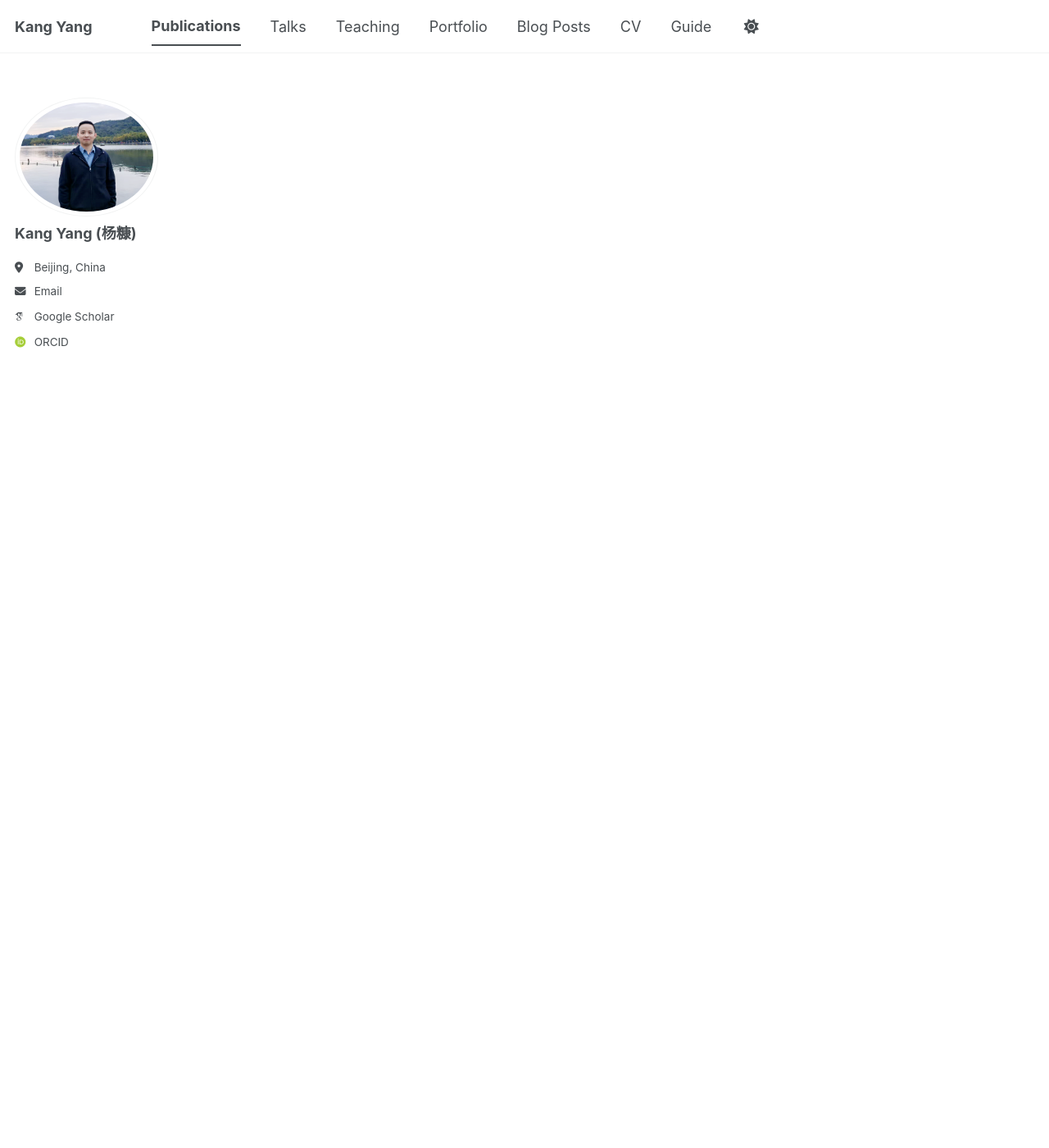
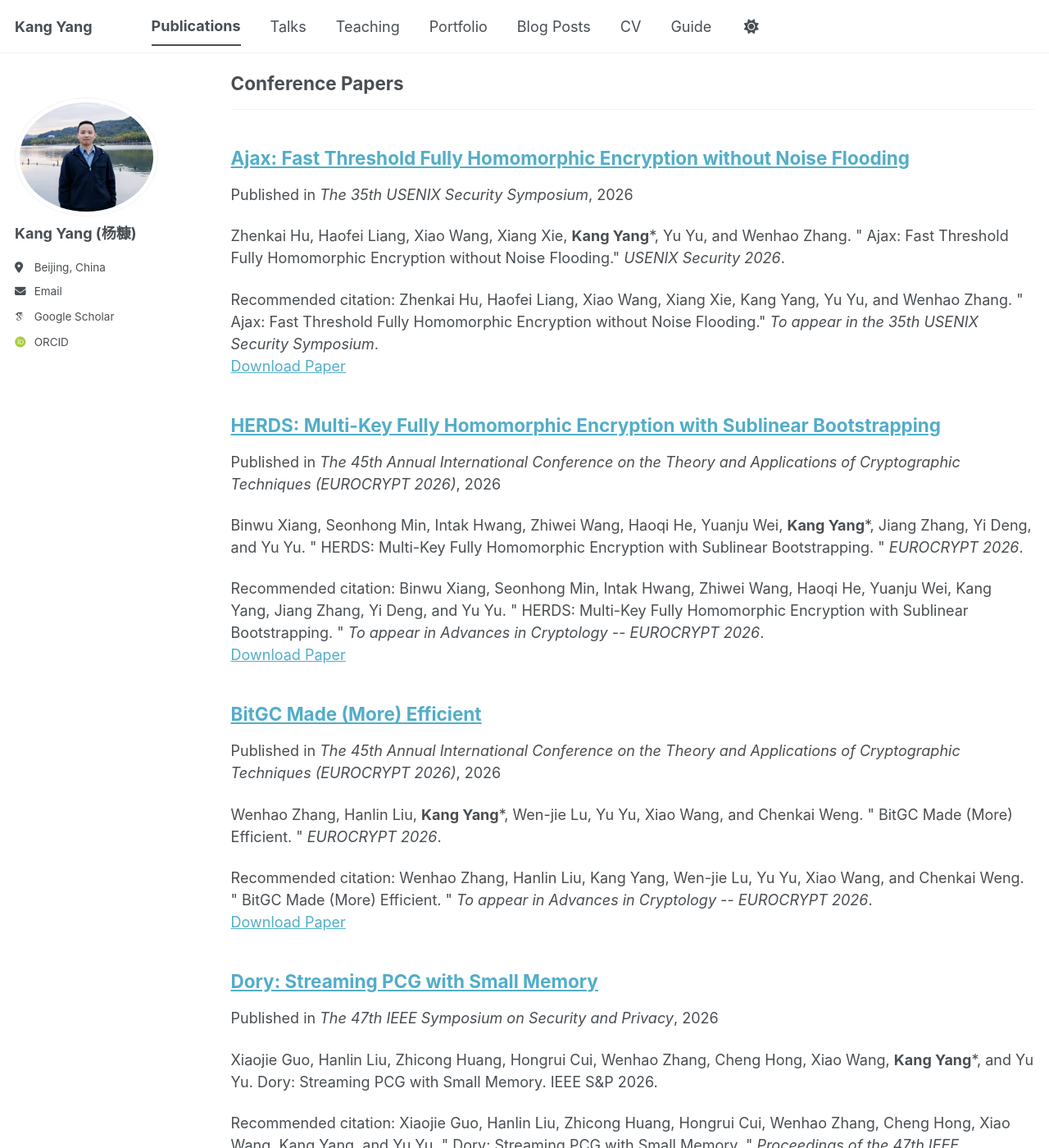
Before and after one commit to yangkang2048/yangkang2048.github.io, a Jekyll site: the page built from _pages/publications.html, in a window 1280 px wide and 1400 px high, scrolled down 1957 px. Shown: the whole window at 82% size. Built offline with Jekyll 4.4.1, drawn with Linux system fonts in a browser that asks for light colours; some web fonts are replaced; a script bundle is joined from its source files by our own code; library files that are not in the unit come from our copies; some of the changed text lies outside the part shown.

Commit message:
add publications

```diff
--- a/_config.yml
+++ b/_config.yml
@@ -246,7 +246,7 @@ defaults:
       author_profile: true
       read_time: true
       comments: true
-      share: true
+      share: false
       related: true
   # _pages
   - scope:
@@ -262,7 +262,7 @@ defaults:
     values:
       layout: single
       author_profile: true
-      share: true
+      share: false
       comments: true
   # _publications
   - scope:
@@ -271,7 +271,7 @@ defaults:
     values:
       layout: single
       author_profile: true
-      share: true
+      share: false
       comments: true
   # _portfolio
   - scope:
@@ -280,7 +280,7 @@ defaults:
     values:
       layout: single
       author_profile: true
-      share: true
+      share: false
       comment: true
   # _talks
   - scope:
@@ -289,7 +289,7 @@ defaults:
     values:
       layout: talk
       author_profile: true
-      share: true
+      share: false
 
 
 # Sass/SCSS
--- a/_includes/social-share.html
+++ b/_includes/social-share.html
@@ -1,10 +1,13 @@
 {% include base_path %}
 
 <section class="page__share">
+  <!--
   {% if site.data.ui-text[site.locale].share_on_label %}
     <h4 class="page__share-title">{{ site.data.ui-text[site.locale].share_on_label | default: "Share on" }}</h4>
   {% endif %}
-
+  -->
+<!-- Share buttons disabled -->
+ <!--
   <a href="https://bsky.app/intent/compose?text={{ base_path }}{{ page.url }}" class="btn btn--bluesky" title="{{ site.data.ui-text[site.locale].share_on_label | default: 'Share on' }} Bluesky"><i class="fab fa-bluesky" aria-hidden="true"></i><span> Bluesky</span></a>
 
   <a href="https://www.facebook.com/sharer/sharer.php?u={{ base_path }}{{ page.url }}" class="btn btn--facebook" title="{{ site.data.ui-text[site.locale].share_on_label | default: 'Share on' }} Facebook"><i class="fab fa-facebook" aria-hidden="true"></i><span> Facebook</span></a>
@@ -14,4 +17,5 @@
   <a href="https://www.addtoany.com/add_to/mastodon?linkurl={{  base_path | append: page.url | url_encode }}" class="btn btn--mastodon" title="{{ site.data.ui-text[site.locale].share_on_label | default: 'Share on' }} Mastodon"><i class="fab fa-mastodon" aria-hidden="true"></i><span> Mastodon</span></a>
 
   <a href="https://x.com/intent/post?text={{ base_path }}{{ page.url }}" class="btn btn--x" title="{{ site.data.ui-text[site.locale].share_on_label | default: 'Share on' }} X"><i class="fab fa-x-twitter" aria-hidden="true"></i><span> X (formerly Twitter)</span></a>
+-->
 </section>
--- a/_pages/publications.html
+++ b/_pages/publications.html
@@ -6,7 +6,7 @@ author_profile: true
 ---
 
 {% if site.author.googlescholar %}
-  <div class="wordwrap">You can also find my articles on <a href="{{site.author.googlescholar}}">my Google Scholar profile</a>.</div>
+  <div class="wordwrap">You can also find my articles on <a href="https://scholar.google.com/citations?user=bQEYlhsAAAAJ&hl=zh-CN" target="_blank">my Google Scholar profile</a> or <a href="https://dblp.uni-trier.de/pid/86/8501-2.html" target="_blank">my DBLP</a></div>
 {% endif %}
 
 {% include base_path %}
--- /dev/null
+++ b/_publications/2025-02-26-AG2PC.md
@@ -0,0 +1,12 @@
+---
+title: "Actively Secure Half-Gates with Minimum Overhead under Duplex Networks"
+collection: publications
+category: manuscripts
+permalink: /publication/2025-02-26-AG2PC
+excerpt: 'Hongrui Cui, Xiao Wang, **Kang Yang***, and Yu Yu. Actively Secure Half-Gates with Minimum Overhead under Duplex Networks. Journal of Cryptology 2025. This is an extension version of the EUROCRYPT 2023 paper with the same title.'
+date: 2025-02-26
+venue: 'Journal of Cryptology (JoC)'
+# slidesurl: 'https://academicpages.github.io/files/slides3.pdf'
+paperurl: 'https://link.springer.com/article/10.1007/s00145-025-09539-4'
+citation: 'Hongrui Cui, Xiao Wang, Kang Yang, and Yu Yu. &quot; Actively Secure Half-Gates with Minimum Overhead under Duplex Networks. &quot; <i>Journal of Cryptology</i>. vol. 38, no. 19, 2025.'
+---
--- /dev/null
+++ b/_publications/2025-03-10-LPSI.md
@@ -0,0 +1,12 @@
+---
+title: "Labeled Private Set Intersection From Distributed Point Function"
+collection: publications
+category: manuscripts
+permalink: /publication/2025-03-10-LPSI
+excerpt: 'Qi Liu, Xiaojie Guo, **Kang Yang**, and Yu Yu. Labeled Private Set Intersection From Distributed Point Function. IEEE TIFS 2025'
+date: 2025-03-10
+venue: ' IEEE Transactions on Information Forensics and Security (TIFS)'
+# slidesurl: 'https://academicpages.github.io/files/slides2.pdf'
+paperurl: 'https://ieeexplore.ieee.org/document/10919108'
+citation: 'Qi Liu, Xiaojie Guo, Kang Yang, and Yu Yu. &quot; Labeled Private Set Intersection From Distributed Point Function. &quot; <i>IEEE Transactions on Information Forensics and Security</i>. vol. 20, pp. 2970-2983, 2025.'
+---
--- /dev/null
+++ b/_publications/2025-08-13-DFS.md
@@ -0,0 +1,11 @@
+---
+title: "DFS: Delegation-friendly zkSNARK and Private Delegation of Provers"
+collection: publications
+category: conferences
+permalink: /publication/2025-08-13-DFS
+excerpt: 'Yuncong Hu, Pratyush Mishra, Xiao Wang, Jie Xie, **Kang Yang***, Yu Yu, and Yuwen Zhang. &quot; DFS: Delegation-friendly zkSNARK and Private Delegation of Provers. &quot; <i>USENIX Security 2025</i>.'
+date: 2025-08-13
+venue: 'The 34th USENIX Security Symposium'
+paperurl: 'https://eprint.iacr.org/2025/296.pdf'
+citation: 'Yuncong Hu, Pratyush Mishra, Xiao Wang, Jie Xie, Kang Yang, Yu Yu, and Yuwen Zhang. &quot; DFS: Delegation-friendly zkSNARK and Private Delegation of Provers. &quot; <i> Proceedings of the 34th USENIX Security Symposium</i>. pp. 2065-2084, USENIX Association, 2025'
+---
--- /dev/null
+++ b/_publications/2025-12-11-M&M.md
@@ -0,0 +1,13 @@
+---
+title: "M&M: Secure Two-Party Machine Learning Through Modulus Conversion and Mixed-Mode Protocols"
+collection: publications
+category: manuscripts
+permalink: /publication/2025-12-11-M&M
+excerpt: 'Ye Dong, Wen-jie Lu, Xiaoyang Hou, **Kang Yang**, and Jian Liu. M&M: Secure Two-Party Machine Learning Through Modulus Conversion and Mixed-Mode Protocols. IEEE TDSC 2025.'
+date: 2025-12-11
+venue: 'IEEE Transactions on Dependable and Secure Computing (TDSC)'
+# slidesurl: 'https://academicpages.github.io/files/slides1.pdf'
+paperurl: 'https://eprint.iacr.org/2025/1551.pdf'
+# bibtexurl: 'https://academicpages.github.io/files/bibtex1.bib'
+citation: 'Ye Dong, Wen-jie Lu, Xiaoyang Hou, Kang Yang, and Jian Liu. &quot; M&M: Secure Two-Party Machine Learning Through Modulus Conversion and Mixed-Mode Protocols. &quot; <i>IEEE Transactions on Dependable and Secure Computing</i>. vol. 23, no. 2, pp. 4121-4135, 2025.'
+---
--- /dev/null
+++ b/_publications/2026-05-10-BitGCfast.md
@@ -0,0 +1,11 @@
+---
+title: "BitGC Made (More) Efficient"
+collection: publications
+category: conferences
+permalink: /publication/2026-05-10-BitGCfast
+excerpt: 'Wenhao Zhang, Hanlin Liu, **Kang Yang***, Wen-jie Lu, Yu Yu, Xiao Wang, and Chenkai Weng. &quot; BitGC Made (More) Efficient. &quot; <i>EUROCRYPT 2026</i>.'
+date: 2026-08-12
+venue: 'The 45th Annual International Conference on the Theory and Applications of Cryptographic Techniques (EUROCRYPT 2026)'
+paperurl: 'https://eprint.iacr.org/2025/1810.pdf'
+citation: 'Wenhao Zhang, Hanlin Liu, Kang Yang, Wen-jie Lu, Yu Yu, Xiao Wang, and Chenkai Weng. &quot; BitGC Made (More) Efficient. &quot; <i> To appear in Advances in Cryptology -- EUROCRYPT 2026</i>.'
+---
--- /dev/null
+++ b/_publications/2026-05-10-HERDS.md
@@ -0,0 +1,11 @@
+---
+title: "HERDS: Multi-Key Fully Homomorphic Encryption with Sublinear Bootstrapping"
+collection: publications
+category: conferences
+permalink: /publication/2026-05-10-HERDS
+excerpt: 'Binwu Xiang, Seonhong Min, Intak Hwang, Zhiwei Wang, Haoqi He, Yuanju Wei, **Kang Yang***, Jiang Zhang, Yi Deng, and Yu Yu. &quot; HERDS: Multi-Key Fully Homomorphic Encryption with Sublinear Bootstrapping. &quot; <i>EUROCRYPT 2026</i>.'
+date: 2026-08-12
+venue: 'The 45th Annual International Conference on the Theory and Applications of Cryptographic Techniques (EUROCRYPT 2026)'
+paperurl: 'https://eprint.iacr.org/2025/1804.pdf'
+citation: 'Binwu Xiang, Seonhong Min, Intak Hwang, Zhiwei Wang, Haoqi He, Yuanju Wei, Kang Yang, Jiang Zhang, Yi Deng, and Yu Yu. &quot; HERDS: Multi-Key Fully Homomorphic Encryption with Sublinear Bootstrapping. &quot; <i> To appear in Advances in Cryptology -- EUROCRYPT 2026</i>.'
+---
--- /dev/null
+++ b/_publications/2026-05-18-Dory.md
@@ -0,0 +1,11 @@
+---
+title: "Dory: Streaming PCG with Small Memory"
+collection: publications
+category: conferences
+permalink: /publication/2026-05-18-Dory
+excerpt: 'Xiaojie Guo, Hanlin Liu, Zhicong Huang, Hongrui Cui, Wenhao Zhang, Cheng Hong, Xiao Wang, **Kang Yang***, and Yu Yu. Dory: Streaming PCG with Small Memory. IEEE S&P 2026.'
+date: 2026-05-18
+venue: 'The 47th IEEE Symposium on Security and Privacy'
+paperurl: 'https://eprint.iacr.org/2025/1660.pdf'
+citation: 'Xiaojie Guo, Hanlin Liu, Zhicong Huang, Hongrui Cui, Wenhao Zhang, Cheng Hong, Xiao Wang, Kang Yang, and Yu Yu. &quot; Dory: Streaming PCG with Small Memory. &quot; <i>Proceedings of the 47th IEEE Symposium on Security and Privacy</i>. pp. 1466-1484, IEEE Computer Society, 2026.'
+---
--- /dev/null
+++ b/_publications/2026-08-12-Ajax.md
@@ -0,0 +1,11 @@
+---
+title: "Ajax: Fast Threshold Fully Homomorphic Encryption without Noise Flooding"
+collection: publications
+category: conferences
+permalink: /publication/2026-08-12-Ajax
+excerpt: 'Zhenkai Hu, Haofei Liang, Xiao Wang, Xiang Xie, **Kang Yang***, Yu Yu, and Wenhao Zhang. &quot; Ajax: Fast Threshold Fully Homomorphic Encryption without Noise Flooding.&quot; <i>USENIX Security 2026</i>.'
+date: 2026-08-12
+venue: 'The 35th USENIX Security Symposium'
+paperurl: 'https://eprint.iacr.org/2025/1834.pdf'
+citation: 'Zhenkai Hu, Haofei Liang, Xiao Wang, Xiang Xie, Kang Yang, Yu Yu, and Wenhao Zhang. &quot; Ajax: Fast Threshold Fully Homomorphic Encryption without Noise Flooding.&quot; <i> To appear in the 35th USENIX Security Symposium</i>.'
+---
```
